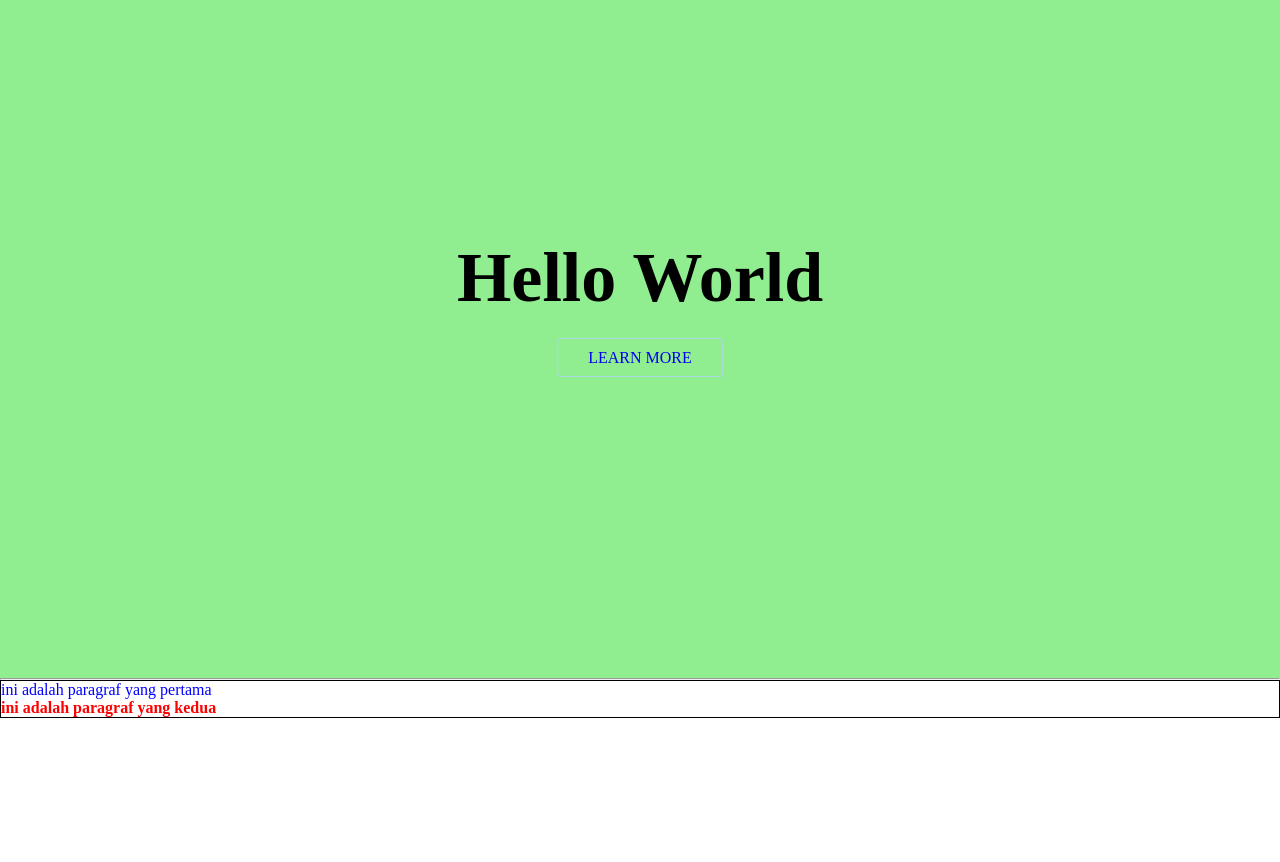
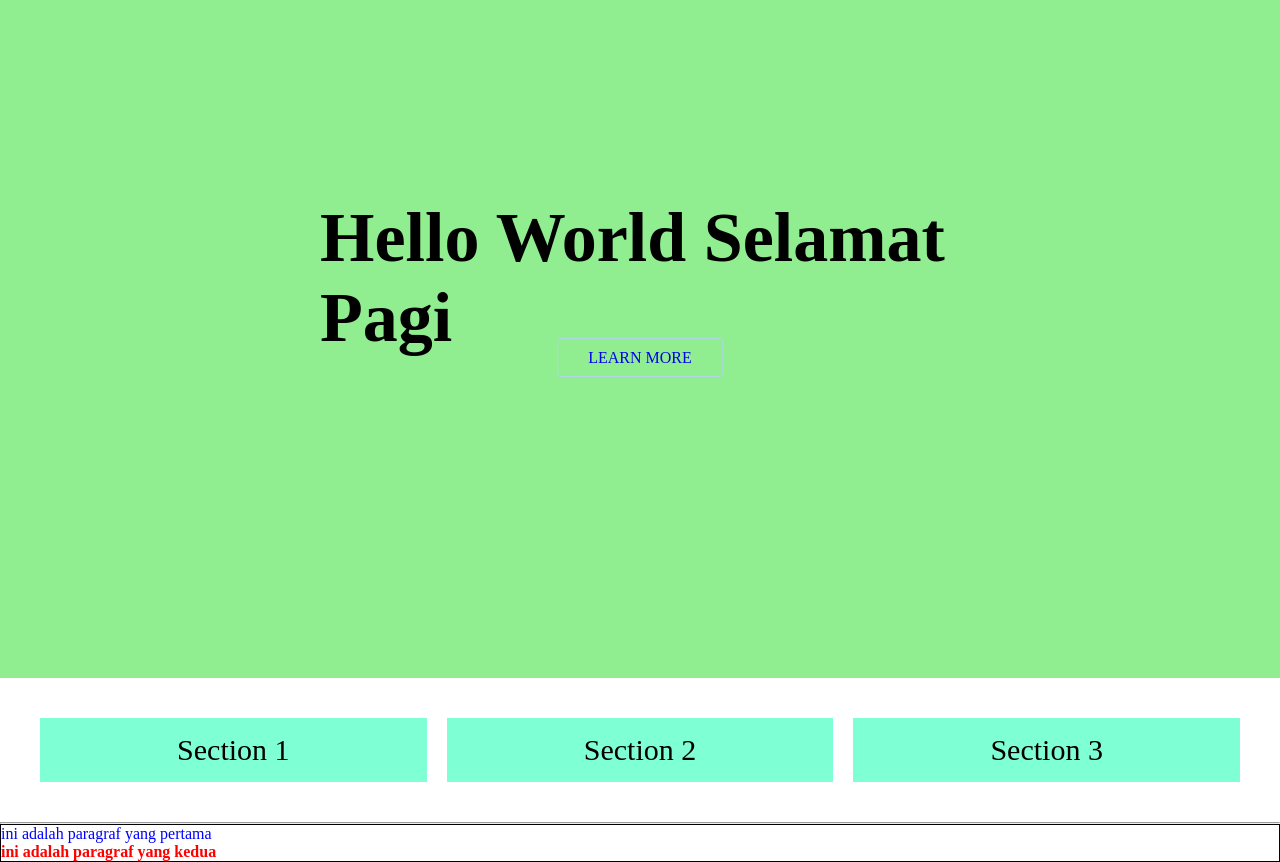
Before and after one commit to femiliapm/latihan-html, a plain HTML site: page index.html in a window 1280 px wide. Shown: the part 122-984 px from the top of the page. Before the commit the page ends 840 px from the top, so only its background shows below. Drawn offline with Linux system fonts and the light colour scheme.

Commit message:
update index.html dan css

```diff
--- a/index.html
+++ b/index.html
@@ -23,12 +23,19 @@
       </ul>
     </div>
     <div class="title">
-      <h1>Hello World</h1>
+      <h1>Hello World Selamat Pagi</h1>
     </div>
     <div class="button">
       <a href="#" class="btn">LEARN MORE</a>
     </div>
   </header>
+  <main>
+    <div class="flex-container">
+      <div class="flex-item">Section 1</div>
+      <div class="flex-item">Section 2</div>
+      <div class="flex-item">Section 3</div>
+    </div>
+  </main>
   <hr>
   <div class="container">
     <p class="paragraf1">ini adalah paragraf yang pertama</p>
--- a/style/style.css
+++ b/style/style.css
@@ -4,6 +4,7 @@
 
 h1 {
   font-size: 70px;
+  text-transform: capitalize;
 }
 
 .container {
@@ -81,3 +82,18 @@ ul li a:hover {
   background-color: white;
   color: black;
 }
+
+.flex-container {
+  display: flex;
+  font-size: 30px;
+  text-align: center;
+  flex-direction: row;
+  margin: 30px;
+}
+
+.flex-item {
+  background-color: aquamarine;
+  padding: 15px;
+  margin: 10px;
+  flex: 50%;
+}
```
